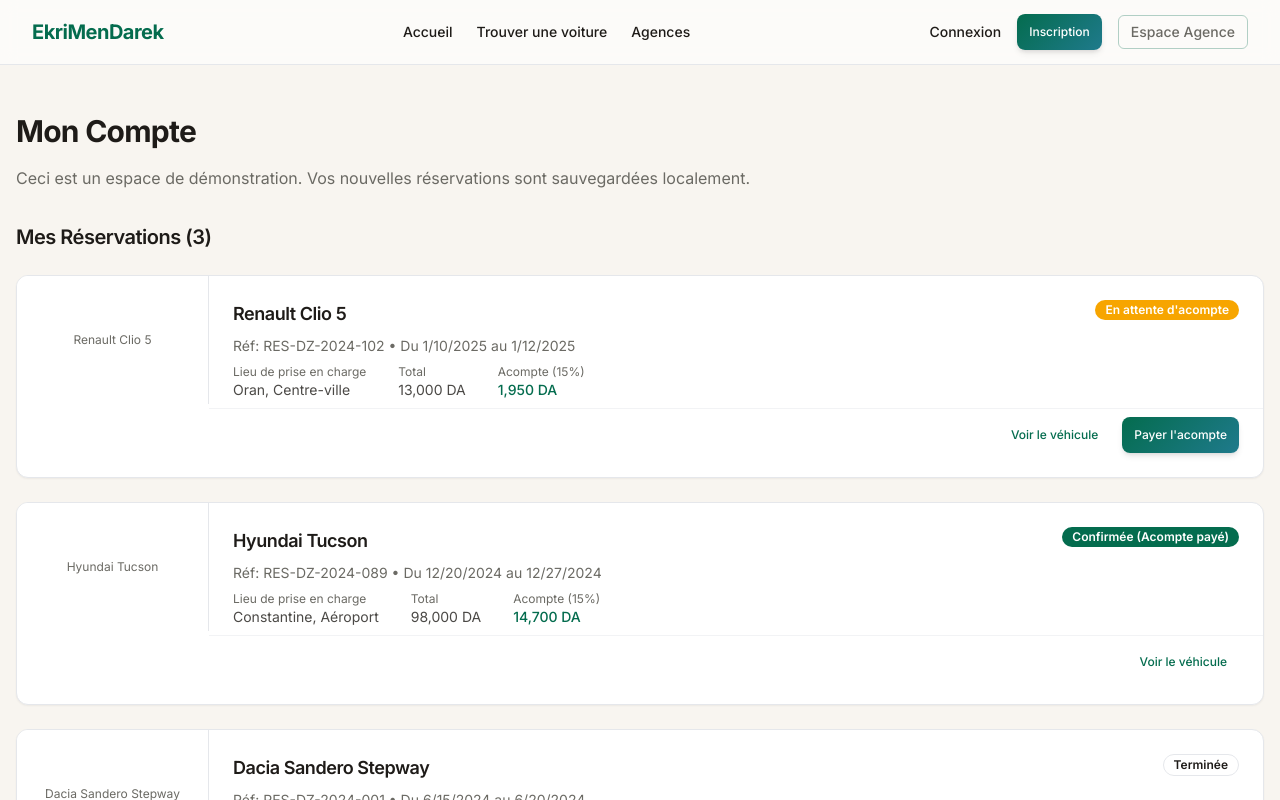
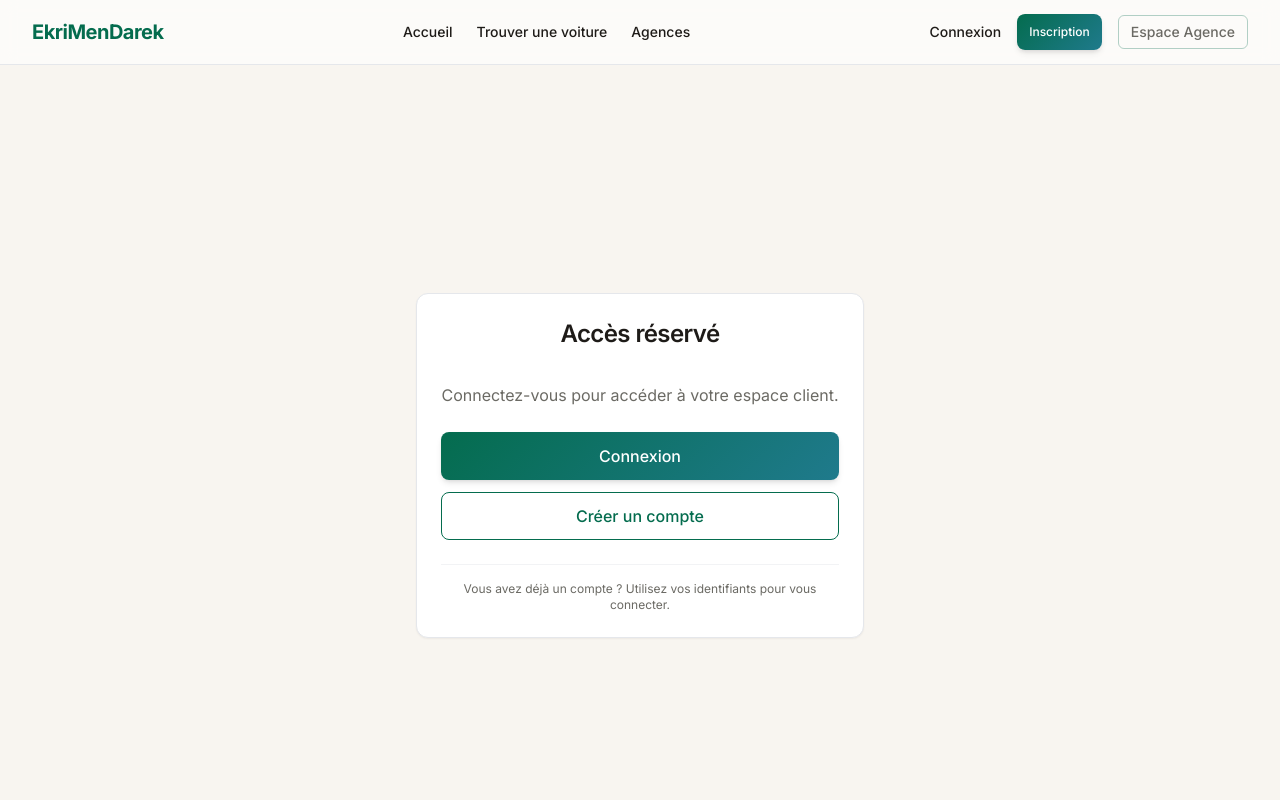
Before and after one commit to echeballah-coder/ekrimendarek-fullstack, a Next.js app in the folder frontend/: page /account in a window 1280 px wide. Shown: the top 800 px of the page. Built offline with nearby package versions, Linux system fonts and the light colour scheme.

Commit message:
F2.2 : protection de la page compte (mode démo)

```diff
--- a/frontend/app/account/page.tsx
+++ b/frontend/app/account/page.tsx
@@ -1,5 +1,6 @@
 import { Metadata } from "next"
 import { BookingsList } from "@/components/account/BookingsList"
+import { RequireAuth } from "@/components/auth/RequireAuth"
 
 export const metadata: Metadata = {
     title: "Mon Compte - EkriMenDarek",
@@ -8,6 +9,7 @@ export const metadata: Metadata = {
 
 export default function AccountPage() {
     return (
+        <RequireAuth>
             <div className="min-h-screen bg-brand-background py-12">
                 <div className="container mx-auto px-4">
                     <div className="flex flex-col md:flex-row md:items-center justify-between gap-4 mb-8">
@@ -22,5 +24,6 @@ export default function AccountPage() {
                     <BookingsList />
                 </div>
             </div>
+        </RequireAuth>
     )
 }
--- /dev/null
+++ b/frontend/components/auth/RequireAuth.tsx
@@ -0,0 +1,93 @@
+"use client"
+
+import { useEffect, useState } from "react"
+import Link from "next/link"
+import { getSession, UserSession } from "@/lib/authSession"
+import { Card, CardHeader, CardTitle, CardContent } from "@/components/ui/Card"
+import { Button } from "@/components/ui/Button"
+import { Skeleton } from "@/components/ui/Skeleton"
+
+interface RequireAuthProps {
+    children: React.ReactNode
+}
+
+/**
+ * Composant de garde d'authentification (mode démo)
+ *
+ * Vérifie si l'utilisateur a une session active.
+ * - Si session absente : affiche un message "Accès réservé" avec CTA login/signup
+ * - Si session présente : affiche les children
+ *
+ * ⚠️ MODE DÉMO : Vérification client-side uniquement, pas de sécurité réelle
+ */
+export function RequireAuth({ children }: RequireAuthProps) {
+    const [session, setSession] = useState<UserSession | null>(null)
+    const [isLoading, setIsLoading] = useState(true)
+
+    useEffect(() => {
+        // Check session on mount
+        const currentSession = getSession()
+        setSession(currentSession)
+        setIsLoading(false)
+    }, [])
+
+    // Loading state: show skeleton to prevent flash
+    if (isLoading) {
+        return (
+            <div className="min-h-screen bg-brand-background flex items-center justify-center px-4 py-12">
+                <Card className="w-full max-w-md border-brand-border">
+                    <CardHeader>
+                        <Skeleton className="h-8 w-48 mx-auto" />
+                    </CardHeader>
+                    <CardContent className="space-y-4">
+                        <Skeleton className="h-4 w-full" />
+                        <Skeleton className="h-4 w-3/4" />
+                        <Skeleton className="h-10 w-full" />
+                        <Skeleton className="h-10 w-full" />
+                    </CardContent>
+                </Card>
+            </div>
+        )
+    }
+
+    // No session: show access denied UI
+    if (!session) {
+        return (
+            <div className="min-h-screen bg-brand-background flex items-center justify-center px-4 py-12">
+                <Card className="w-full max-w-md border-brand-border">
+                    <CardHeader>
+                        <CardTitle className="text-center text-2xl">Accès réservé</CardTitle>
+                    </CardHeader>
+                    <CardContent className="space-y-6">
+                        <p className="text-center text-brand-textMuted">
+                            Connectez-vous pour accéder à votre espace client.
+                        </p>
+
+                        <div className="space-y-3">
+                            <Link href="/auth/login" className="block">
+                                <Button variant="primary" size="lg" className="w-full">
+                                    Connexion
+                                </Button>
+                            </Link>
+
+                            <Link href="/auth/signup" className="block">
+                                <Button variant="secondary" size="lg" className="w-full">
+                                    Créer un compte
+                                </Button>
+                            </Link>
+                        </div>
+
+                        <div className="pt-4 border-t border-brand-border/50">
+                            <p className="text-xs text-center text-brand-textMuted">
+                                Vous avez déjà un compte ? Utilisez vos identifiants pour vous connecter.
+                            </p>
+                        </div>
+                    </CardContent>
+                </Card>
+            </div>
+        )
+    }
+
+    // Session present: render children
+    return <>{children}</>
+}
```
Lines whose indentation alone changed are shown as unchanged.
